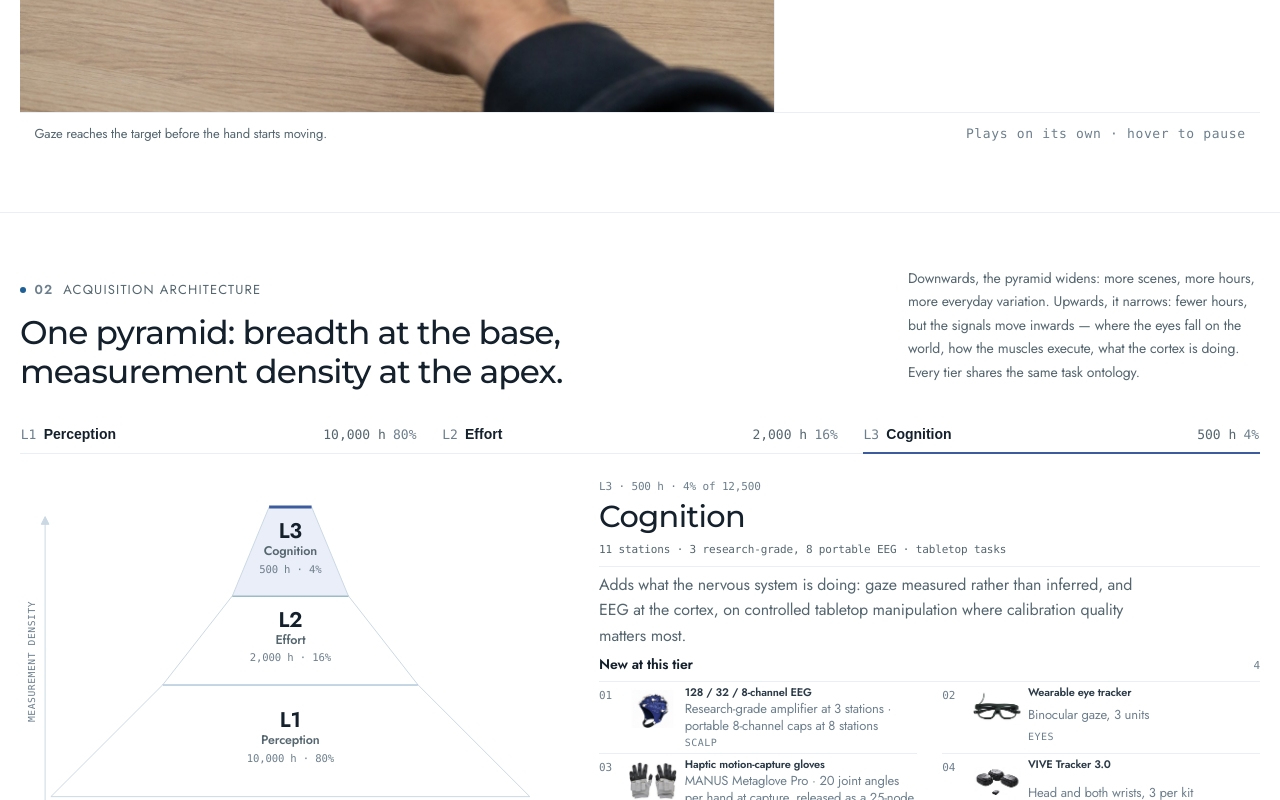
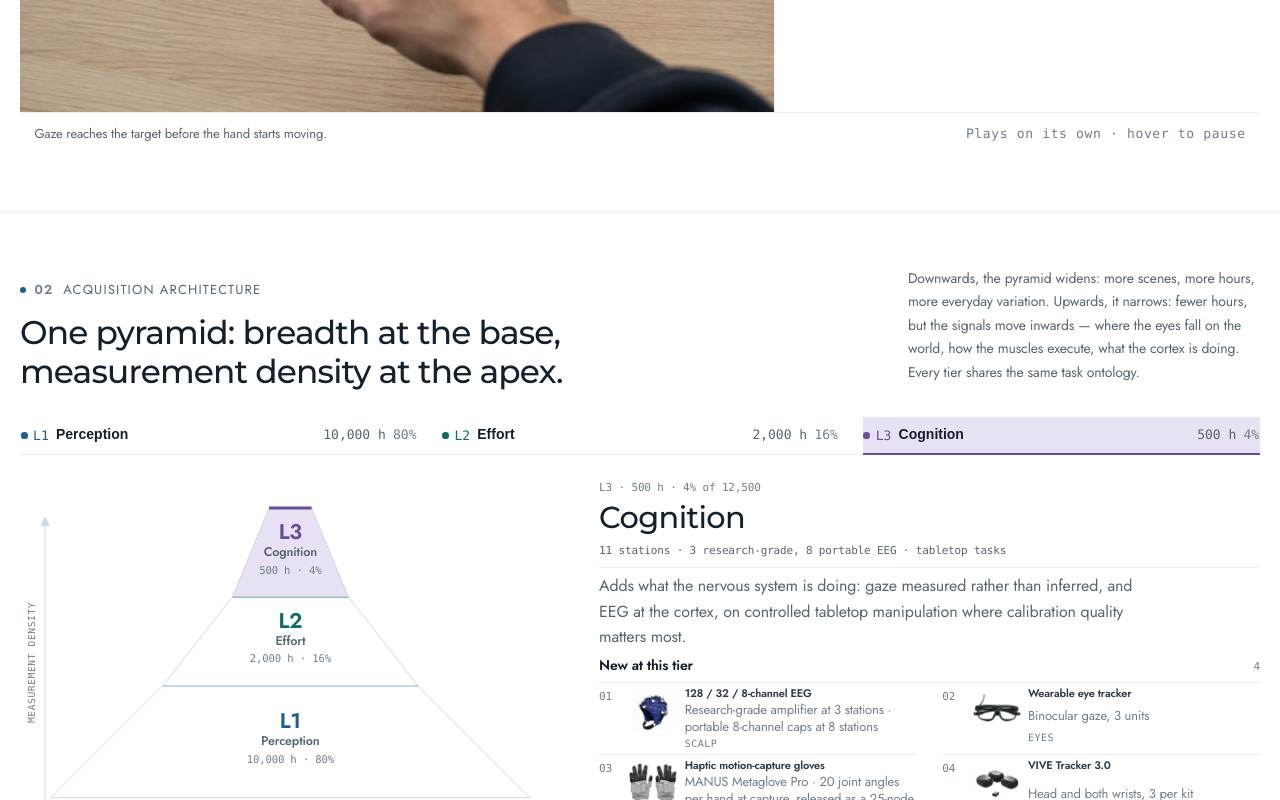
Before and after one commit to Koorye/HumanCOIN-dev, a Vue app: page / in a window 1280 px wide. Shown: the part 2000-2800 px from the top of the page. Built offline with nearby package versions, Linux system fonts and the light colour scheme.

Commit message:
Strengthen L1-L3 color coding

```diff
--- a/src/sections/AcquisitionSection.vue
+++ b/src/sections/AcquisitionSection.vue
@@ -231,7 +231,27 @@ function metaOf(id: Tier['devices'][number]['id']) {
 .tabs button.tab--teal.active { border-bottom-color: var(--c-teal); }
 .tabs button.tab--violet.active { border-bottom-color: var(--c-violet); }
 .tab__row { display: flex; align-items: baseline; gap: 0.45rem; }
-.tab__id { font-size: var(--fs-micro); color: var(--ink-mute); }
+.tab__id {
+  display: inline-flex;
+  align-items: center;
+  gap: 0.35rem;
+  font-size: var(--fs-micro);
+  color: var(--ink-mute);
+}
+.tab__id::before {
+  content: '';
+  width: 0.42rem;
+  height: 0.42rem;
+  border-radius: 50%;
+  background: currentColor;
+  flex: none;
+}
+.tab--blue .tab__id { color: var(--c-blue); }
+.tab--teal .tab__id { color: var(--c-teal); }
+.tab--violet .tab__id { color: var(--c-violet); }
+.tabs button.active { background: var(--t-blue); }
+.tabs button.tab--teal.active { background: var(--t-teal); }
+.tabs button.tab--violet.active { background: var(--t-violet); }
 .tab__name { font-size: var(--fs-small); font-weight: 600; color: var(--ink); }
 .tab__hours { margin-left: auto; font-size: var(--fs-micro); color: var(--ink-soft); }
 .tab__share { font-size: var(--fs-micro); color: var(--ink-mute); }
@@ -288,6 +308,9 @@ function metaOf(id: Tier['devices'][number]['id']) {
 .band--blue .band__top { stroke: var(--c-blue); }
 .band--teal .band__top { stroke: var(--c-teal); }
 .band--violet .band__top { stroke: var(--c-violet); }
+.band--blue .band__id { fill: var(--c-blue); }
+.band--teal .band__id { fill: var(--c-teal); }
+.band--violet .band__id { fill: var(--c-violet); }
 .band:focus-visible { outline: none; }
 .band:focus-visible .band__face { stroke: var(--c-blue); stroke-width: 2; }
 
--- a/src/styles/tokens.css
+++ b/src/styles/tokens.css
@@ -57,17 +57,17 @@
   --night-3: #1d2f3f;
 
   /* ---- Modality accents (each ≥4.5:1 as text on white) ---- */
-  --c-blue: #1f5f96;      /* L1 / vision      — 7.4:1 */
-  --c-teal: #24707c;      /* L2 / gaze        — 5.9:1 */
-  --c-violet: #3c5c9e;    /* L3 / neural      — 6.8:1 */
+  --c-blue: #1f5f96;      /* L1 / vision      — 6.7:1 */
+  --c-teal: #0f6f68;      /* L2 / gaze        — 6.0:1 */
+  --c-violet: #6a4c9c;    /* L3 / neural      — 6.7:1 */
   --c-amber: #8a6136;     /* EMG              — 5.6:1 */
   --c-rose: #99505b;      /* events / errors  — 6.2:1 */
   --c-slate: #4f6272;     /* neutral data     — 6.4:1 */
 
   /* Tint fills (non-text use only) */
-  --t-blue: #e9f1f8;
-  --t-teal: #e6f0f3;
-  --t-violet: #eaeef8;
+  --t-blue: #dfeaf6;
+  --t-teal: #d9eee9;
+  --t-violet: #e8e0f3;
   --t-rose: #f6eaec;
   --t-amber: #f5efe4;
 
```
Also changed, not shown: 1 other file (tests, documents, lock files or other folders).
